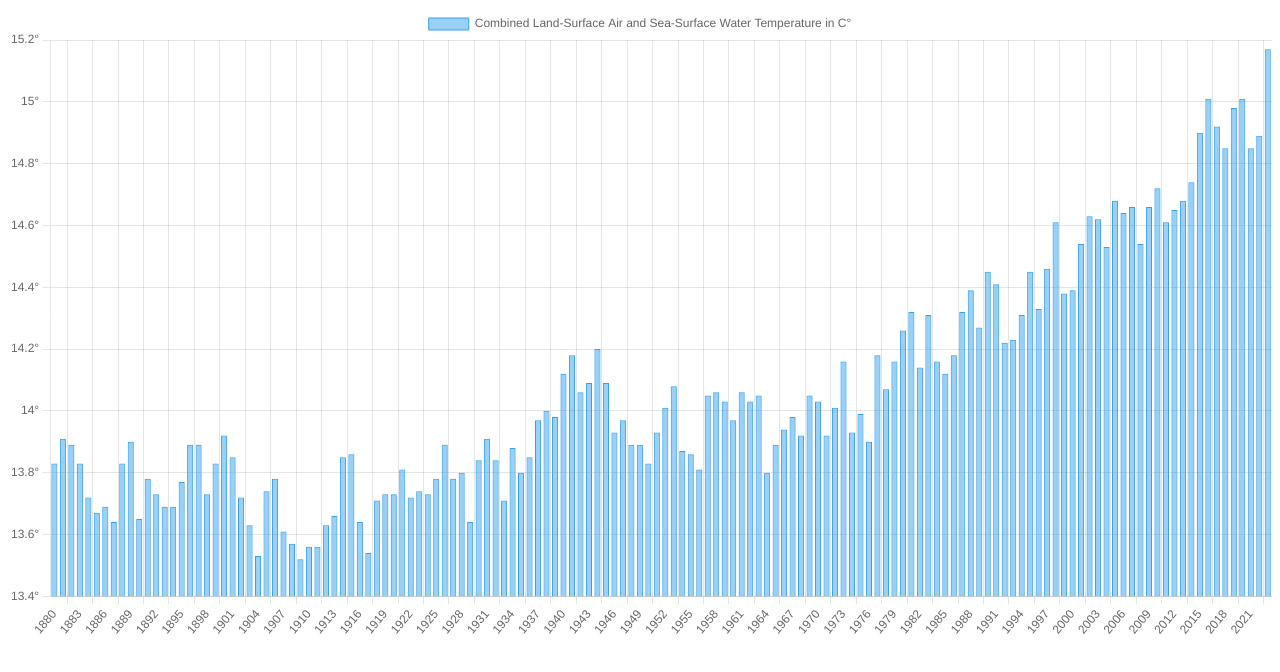
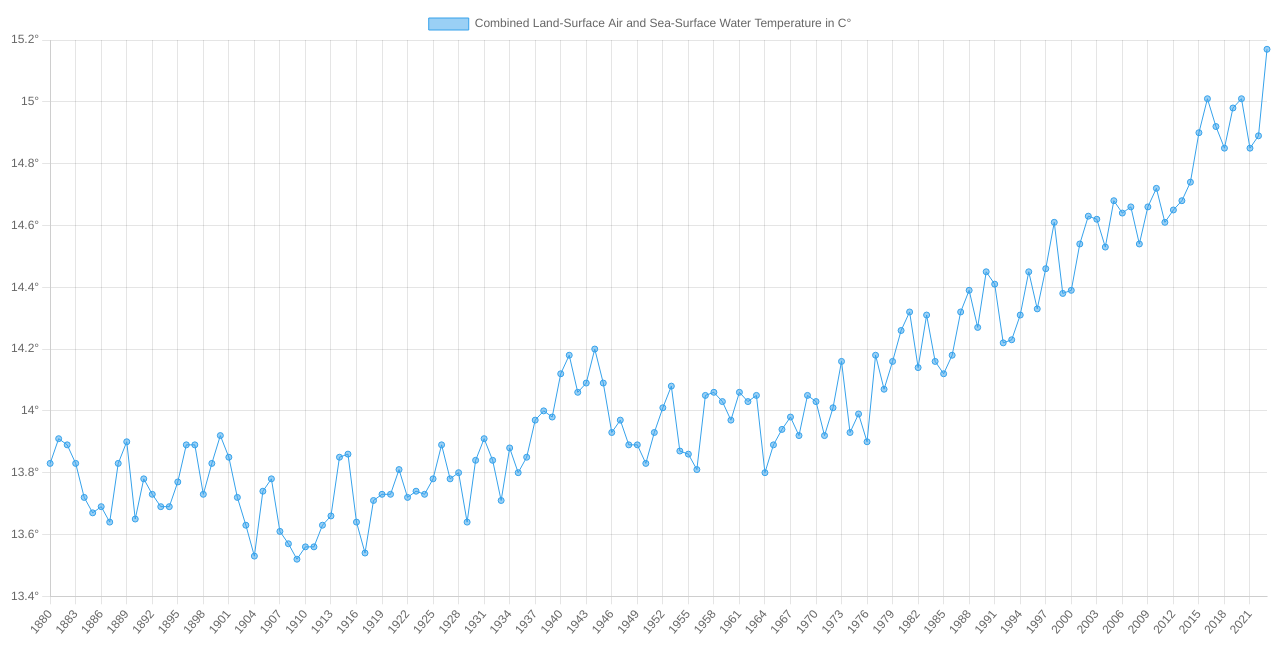
Before and after one commit to RafiKastner/Test-CSV-import, a plain HTML site: page index.html in a window 1280 px wide. Drawn offline with nearby package versions, Linux system fonts and the light colour scheme.

Commit message:
changed to line graph

```diff
--- a/index.html
+++ b/index.html
@@ -14,7 +14,7 @@
             const data = await getData();
             const ctx = document.getElementById('chart').getContext('2d');
             new Chart(ctx, {
-                type: 'bar',
+                type: 'line',
                 data: {
                     labels: data.xyears,
                     datasets: [{
```
